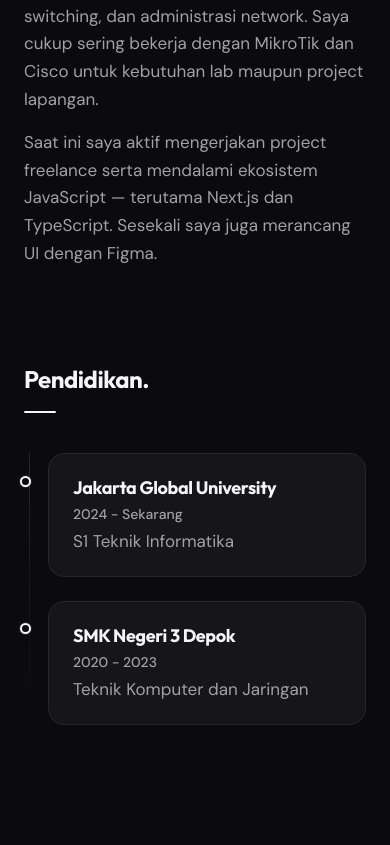
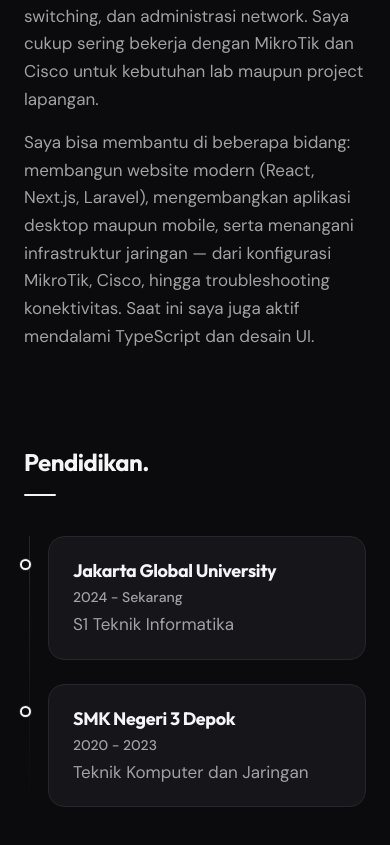
Before and after one commit to Rifatdhy/Branding-Portofolio-, a Next.js app: page / in a window 390 px wide. Shown: the part 1583-2428 px from the top of the page. Built offline with nearby package versions, Linux system fonts and the light colour scheme.

Commit message:
feat: update About section - networking, website, desktop & mobile capabilities

```diff
--- a/src/components/sections/About.tsx
+++ b/src/components/sections/About.tsx
@@ -74,9 +74,11 @@ export function About() {
 
             <Reveal className="max-w-prose">
               <p className="mt-4 leading-relaxed" style={{ color: "var(--color-text-secondary)" }}>
-                Saat ini saya aktif mengerjakan project freelance serta mendalami
-                ekosistem JavaScript &mdash; terutama Next.js dan TypeScript.
-                Sesekali saya juga merancang UI dengan Figma.
+                Saya bisa membantu di beberapa bidang: membangun website modern
+                (React, Next.js, Laravel), mengembangkan aplikasi desktop maupun
+                mobile, serta menangani infrastruktur jaringan &mdash; dari
+                konfigurasi MikroTik, Cisco, hingga troubleshooting konektivitas.
+                Saat ini saya juga aktif mendalami TypeScript dan desain UI.
               </p>
             </Reveal>
           </div>
```
